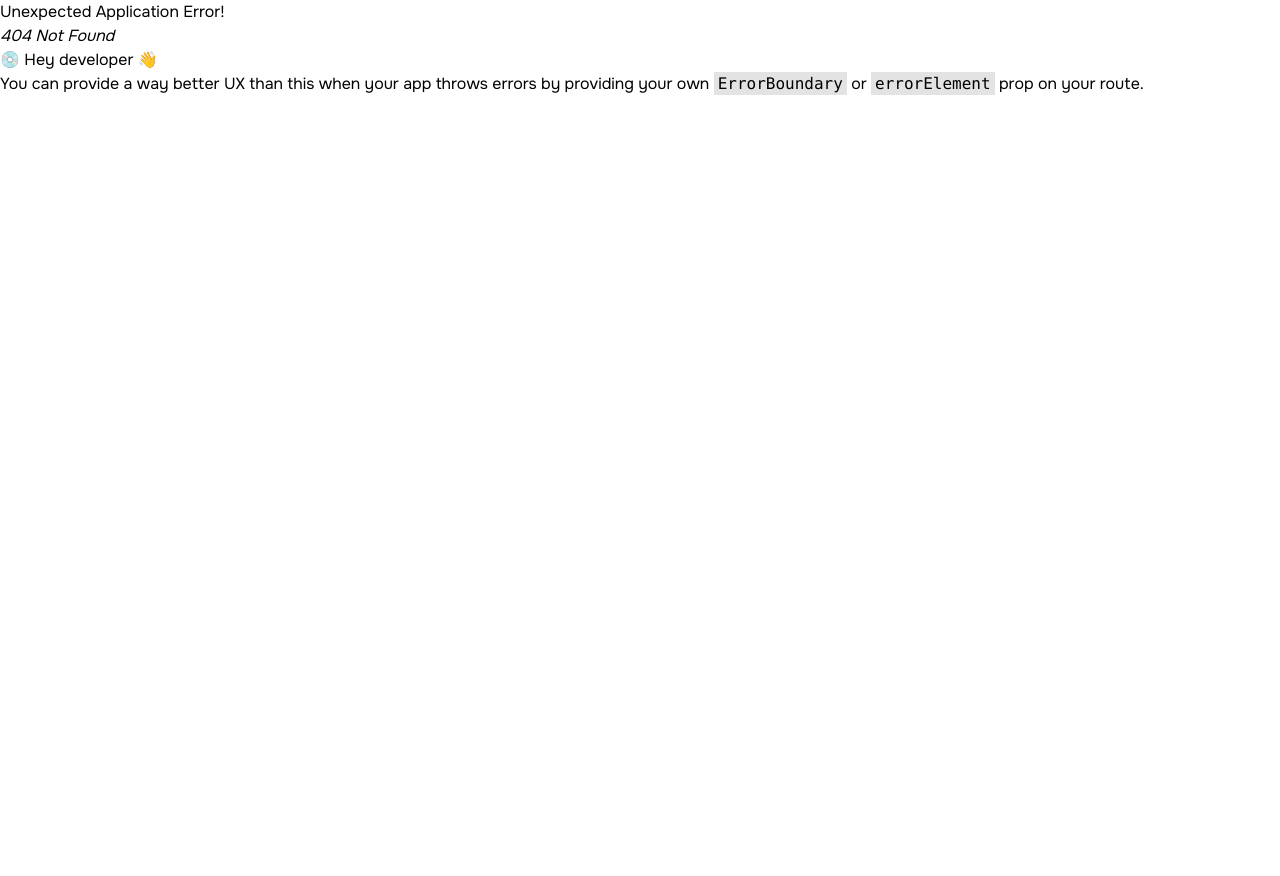
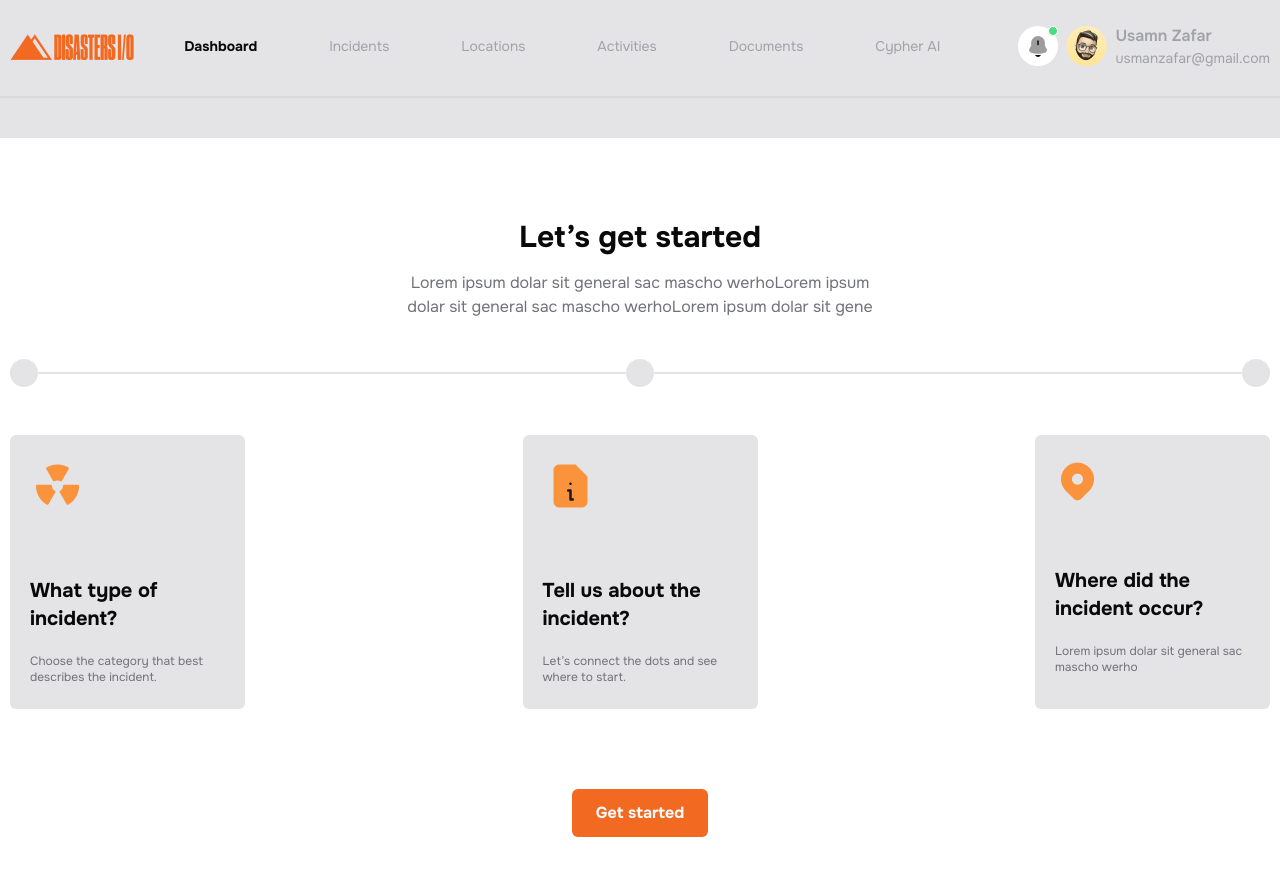
Before and after one commit to Turaska-Chandra-Barman/React-Assainment-1, a React (Vite) app: page /Activities in a window 1280 px wide. Before the commit this address had no page. Before the commit the page ends 800 px from the top, so only its background shows below. Built offline with nearby package versions, Linux system fonts and the light colour scheme.

Commit message:
Incidents section intro complate

```diff
--- a/src/App.jsx
+++ b/src/App.jsx
@@ -3,6 +3,7 @@ import './App.css';
 import { Header } from './components/common/Header';
 import Data from './lib/Json.js';
 import { CardItem } from './components/CardItem.jsx';
+import { Outlet } from 'react-router-dom';
 
 function App() {
   const [getData, setData] = useState(Data);
@@ -11,7 +12,7 @@ function App() {
   return (
     <>
       <Header navlist={navlist} />
-      <CardItem cardlist={cardlist} chatMessage={chatMessage} />
+     <Outlet context={getData}/>
     </>
   );
 }
--- a/src/components/CardItem.jsx
+++ b/src/components/CardItem.jsx
@@ -2,16 +2,45 @@ import React, { useState } from 'react';
 import { Container } from './common/container';
 import { ChatButton } from './ChatButton';
 import ChatMessage from './ChatMessage';
+import { Search } from './common/Search';
+import { Button } from './common/Button';
 
-export const CardItem = ({ cardlist,chatMessage }) => {
-
-    const [getHidden ,setHidden] = useState(false);
-
-
-
+export const CardItem = ({ cardlist, chatMessage }) => {
+  const [getHidden, setHidden] = useState(false);
 
   return (
-    <Container className=' mb-32 mt-23     sm:mt-10  '>
+    <>
+      {
+        <Search>
+          <div className="flex items-center justify-between gap-2">
+            <div className="place-self-start sm:place-self-auto">
+              <small className="text-xs text-secondary font-normal">
+                Wellcome back
+              </small>
+              <h1 className=" text-[20px] sm:text-[26px] text-primary font-bold">
+                Dashboard
+              </h1>
+            </div>
+            <div className="flex items-center flex-col lg:flex-row  gap-3">
+              <div className="flex items-center justify-center bg-white py-2.5  sm:py-4  px-1.5 sm:px-2.5 gap-1 text-xs rounded-md ">
+                <img src="img/search.png" alt="search" />
+                <input
+                  className="border-0 outline-none "
+                  type="text"
+                  placeholder="Search  incident"
+                />
+              </div>
+              <div className=" font-normal bg-white py-2.5 place-self-stretch lg:place-self-auto  sm:py-4  px-1.5 sm:px-2.5 text-xs rounded-md text-secondary/80">
+                <select className="appearance-none" name="" id="">
+                  <option value="">Sort By:Date modifed</option>
+                </select>
+              </div>
+              {<Button>Cypher AI</Button>}
+            </div>
+          </div>
+        </Search>
+      }
+      <Container className=" mb-32 mt-23     sm:mt-10  ">
         <div className=" grid grid-cols-[repeat(auto-fill,minmax(306px,1fr))] overflow-hidden gap-x-6 gap-y-8 justify-items-center">
           {cardlist.map(({ id, img, logo, logoName, name, prices, text }) => {
             return (
@@ -40,8 +69,11 @@ export const CardItem = ({ cardlist,chatMessage }) => {
             );
           })}
         </div>
-      {getHidden && <ChatMessage chatMessage={chatMessage} getHidden={getHidden}/>}
-      {<ChatButton getHidden={getHidden} setHidden={setHidden}  />}
+        {getHidden && (
+          <ChatMessage chatMessage={chatMessage} getHidden={getHidden} />
+        )}
+        {<ChatButton getHidden={getHidden} setHidden={setHidden} />}
       </Container>
+    </>
   );
 };
--- /dev/null
+++ b/src/components/ErrorPage.jsx
@@ -0,0 +1,25 @@
+import React from 'react'
+import { useRouteError,useNavigate} from 'react-router-dom'
+import { Button } from './common/Button'
+
+export const ErrorPage = () => {
+const history = useNavigate()
+    const BackHome = (e) => {
+        e.preventDefault()
+
+        history();
+    }
+
+  return (
+  <> <div className='w-full flex flex-col items-center justify-center   min-h-[500px] '>
+        <div className='text-center'>
+        <h1 className='text-5xl font-bold mb-5'>Oopps!</h1>
+    <h3 className='text-center text-xl font-semibold mb-5'>404 status not found</h3>
+    <Button onclick={BackHome}>
+        <a href="/">Back to Home</a>
+    </Button>
+        </div>
+    </div>
+    </>
+  )
+}
--- /dev/null
+++ b/src/components/Incidents.jsx
@@ -0,0 +1,60 @@
+import React, { Fragment } from 'react';
+import { Container } from './common/container';
+import { useOutlet, useOutletContext } from 'react-router-dom';
+import { Button } from './common/Button';
+
+export const Incidents = () => {
+    const [{incidents}]= useOutletContext();
+  const items = [1, 2, 3];
+
+
+
+  return (
+    <Container className=" max-w-[835px] mt-[219px] mb-10       ">
+      <h1 className='font-bold text-center mb-4 text-primary text-3xl'>Let’s get started</h1>
+      <p className='text-center text-base font-normal text-secondary mb-10'>
+        Lorem ipsum dolar sit general sac mascho werhoLorem ipsum <br/> dolar sit
+        general sac mascho werhoLorem ipsum dolar sit gene
+      </p>
+      <div className="flex items-center justify-center ">
+        {items.map((items,i) => {
+          return (
+            <Fragment key={i}>
+              {' '}
+              <div>
+                <div className="size-7 bg-border-bg rounded-full"></div>
+              </div>
+              {i === 2 ? (
+                ''
+              ) : (
+                <div className="w-full border border-border-bg"></div>
+              )}
+            </Fragment>
+          );
+        })}
+
+
+      </div>
+      <div className='flex items-center  justify-center sm:justify-between  gap-3 flex-wrap mt-12'>
+
+        {
+            incidents.map((items,i) => {
+
+                return <div className={`w-[235px]  flex  `} style={{placeSelf:'stretch'}} key={items.id}>
+                    <div className={`bg-border-bg px-5 py-6 rounded-md `}>
+                        <img className='mb-16' src={items.img} alt="inLogo" />
+                        <h1 className='text-xl text-primary font-bold mb-5'>{items.que}</h1>
+                        <p className='text-secondary text-xs font-normal'>{items.ans}</p>
+                    </div>
+                </div>
+            })
+        }
+        </div>
+       <div className='w-full text-center'>
+       <Button className=' mt-10 sm:mt-20 text-center  '>
+        Get started
+        </Button>
+       </div>
+    </Container>
+  );
+};
--- /dev/null
+++ b/src/components/MainContainer.jsx
@@ -0,0 +1,17 @@
+import React, { useState } from 'react'
+import Data from '../lib/Json.js'
+import { CardItem } from './CardItem.jsx'
+import { ErrorPage } from './ErrorPage.jsx';
+import { useRouteError } from 'react-router-dom';
+
+export const MainContainer = () => {
+
+    const [getData, setData] = useState(Data);
+  const { navlist, cardlist, incidents, newIncidents,  chatMessage } = getData[0];
+  return (
+            <>
+                <CardItem cardlist={cardlist} chatMessage={chatMessage} />
+
+            </>
+  )
+}
--- a/src/components/common/Header.jsx
+++ b/src/components/common/Header.jsx
@@ -30,7 +30,7 @@ export const Header = ({ navlist }) => {
                       : ' text-primary font-bold xl:font-normal xl:text-headerText relative'
                   } text-sm `}
                   >
-                    <NavLink to={'/'}>{name}</NavLink>
+                    <NavLink to={'/' + name}>{name}</NavLink>
                   </li>
                   <span className=" coustom-underline"></span>
                 </>
@@ -65,7 +65,6 @@ export const Header = ({ navlist }) => {
         <div className="border border-black/5 mt-3 sm:mt-7 mb-9"></div>
 
       </header>
-      {<Search />}
     </>
   );
 };
--- a/src/components/common/Search.jsx
+++ b/src/components/common/Search.jsx
@@ -1,7 +1,8 @@
 import React from 'react'
 import { Button } from './Button'
 
-export const Search = () => {
+export const Search = ({children}) => {
+
 
 
 
@@ -11,26 +12,7 @@ export const Search = () => {
 
     <div className='w-full bg-border-bg '>
         <div className='max-w-headerWidth mx-auto px-2.5 py-10 mt-[110px] xl:mt-[100px]  mb-4 sm:mb-5'>
-           <div className='flex items-center justify-between gap-2'>
-            <div className='place-self-start sm:place-self-auto'>
-              <small className='text-xs text-secondary font-normal'>Wellcome back</small>
-              <h1 className=' text-[20px] sm:text-[26px] text-primary font-bold'>Dashboard</h1>
-            </div>
-            <div className='flex items-center flex-col lg:flex-row  gap-3'>
-              <div className='flex items-center justify-center bg-white py-2.5  sm:py-4  px-1.5 sm:px-2.5 gap-1 text-xs rounded-md '>
-                <img src="img/search.png" alt="search" />
-                <input className='border-0 outline-none ' type="text" placeholder='Search  incident' />
-              </div>
-              <div className=' font-normal bg-white py-2.5 place-self-stretch lg:place-self-auto  sm:py-4  px-1.5 sm:px-2.5 text-xs rounded-md text-secondary/80'>
-              <select className='appearance-none' name="" id="">
-                <option value="">Sort By:Date modifed</option>
-              </select>
-              </div>
-              {<Button>
-                Cypher AI
-                </Button>}
-            </div>
-           </div>
+         {children}
         </div>
         </div>
 
```
Also changed, not shown: src/main.jsx (+24 -2 lines), src/components/IncidentsDetails.jsx (added). Lines whose indentation alone changed are shown as unchanged.
